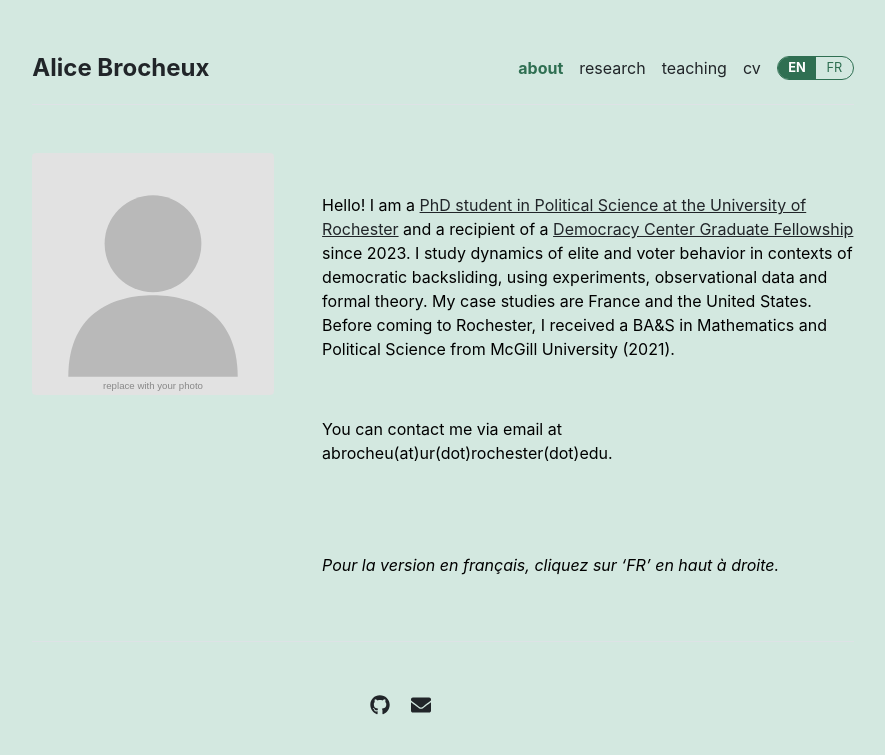
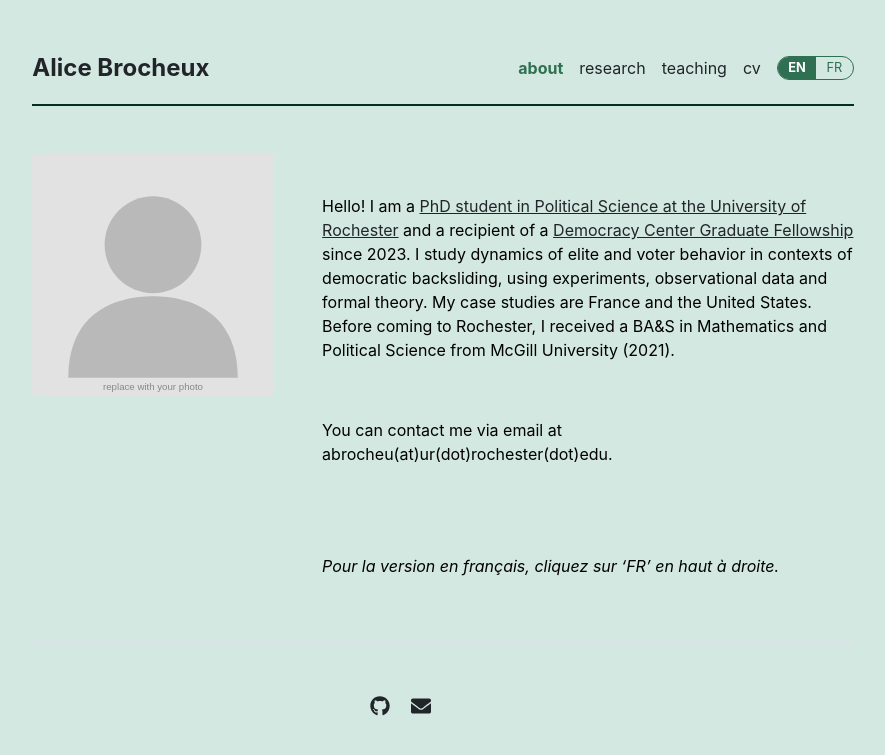
Before and after one commit to AliceBrocheux/alicebrocheux.github.io, a Jekyll site: the page built from index.md, in a window 1280 px wide. Shown: the top 755 px of the page, without its empty margins (197-1082 px from the left). Built offline with Jekyll 4.4.1, drawn with Linux system fonts in a browser that asks for light colours.

Commit message:
Fix header border override losing to Bootstrap's .border-bottom
A plain "header" selector has lower CSS specificity than Bootstrap's
".border-bottom" class already on that element, so it lost even with
!important. Targeting "header.border-bottom" wins instead.

Co-Authored-By: Claude Sonnet 5 <noreply@anthropic.com>
Claude-Session: https://claude.ai/code/session_0155iGnd9qZpnMEwwTh5PQqH

```diff
--- a/assets/css/main.css
+++ b/assets/css/main.css
@@ -4,7 +4,7 @@ body {
   font-family: -apple-system, BlinkMacSystemFont, "Segoe UI", Helvetica, Arial, sans-serif, "Apple Color Emoji", "Segoe UI Emoji", "Segoe UI Symbol";
 }
 
-header {
+header.border-bottom {
   border-bottom-color: #023020 !important;
   border-bottom-width: 2px !important;
 }
```
